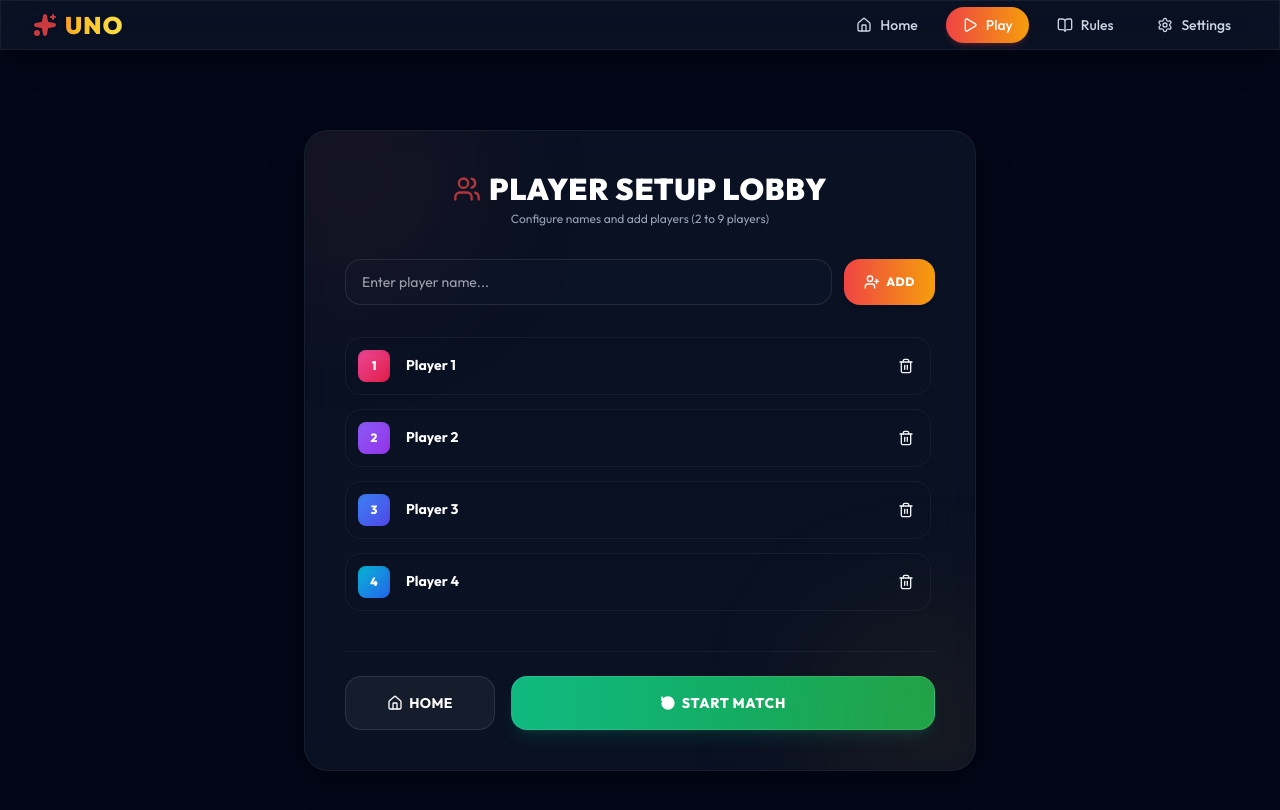
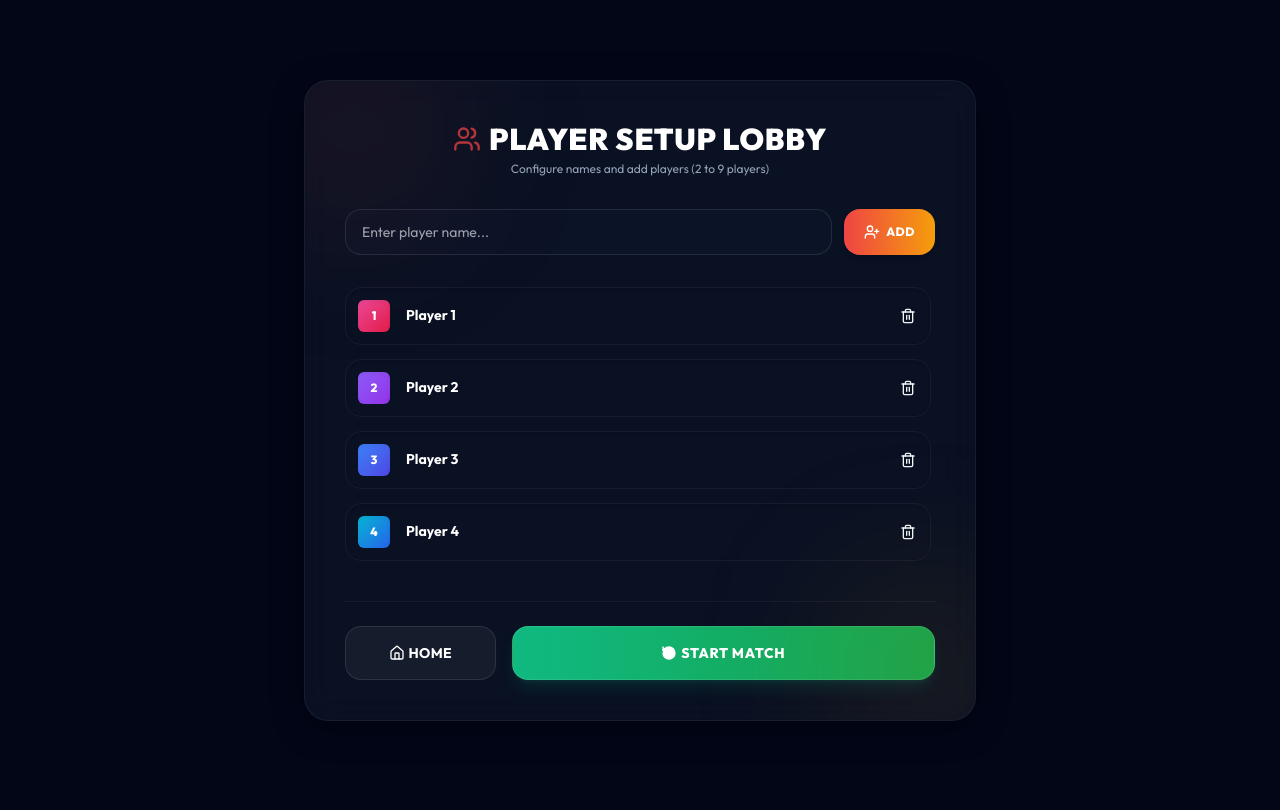
Before and after one commit to Lalith9664/UNO-Game, a React (Vite) app in the folder frontend/: page /game in a window 1280 px wide. Shown: the top 810 px of the page. Built offline with nearby package versions, Linux system fonts and the light colour scheme; the HTML template or start-up script is replaced by a standard one.

Commit message:
fix: hide navbar on game page and compact landscape lobby so Start Match button is always visible

```diff
--- a/frontend/src/App.jsx
+++ b/frontend/src/App.jsx
@@ -14,8 +14,8 @@ function AppLayout() {
   const { gameStage } = useUnoGame();
   const isGamePage = location.pathname === '/game';
 
-  // Show navbar everywhere except during active gameplay (playing/ended)
-  const showNavbar = !isGamePage || gameStage === 'setup';
+  // Hide navbar entirely on the game page (setup lobby + active game)
+  const showNavbar = !isGamePage;
 
   return (
     <div className="min-h-screen bg-slate-950 text-slate-100 flex flex-col transition-colors duration-500 selection:bg-red-500 selection:text-white">
--- a/frontend/src/pages/Game.jsx
+++ b/frontend/src/pages/Game.jsx
@@ -342,31 +342,29 @@ export const Game = () => {
       {/* UNO LOBBY / SETUP SCREEN */}
       {gameStage === 'setup' && (
         <div className={`flex-1 flex items-center justify-center relative ${
-          isLandscapeMobile ? 'p-1 h-[calc(100vh-48px)] max-h-[calc(100vh-48px)] overflow-y-auto' : 'p-2 sm:p-4 py-2 sm:py-8'
+          isLandscapeMobile ? 'p-1 h-screen max-h-screen overflow-hidden' : 'p-2 sm:p-4 py-2 sm:py-8'
         }`}>
-          <div className={`glass-panel w-full border border-white/10 shadow-2xl flex flex-col relative ${
+          <div className={`glass-panel w-full border border-white/10 shadow-2xl flex flex-col relative overflow-hidden ${
             isLandscapeMobile
-              ? 'rounded-xl max-w-sm p-3 gap-1.5 max-h-[calc(100vh-60px)] overflow-y-auto'
-              : 'rounded-[20px] sm:rounded-3xl max-w-2xl p-3 sm:p-6 md:p-10 gap-3 sm:gap-8 overflow-hidden'
+              ? 'rounded-xl max-w-sm p-2 gap-1 max-h-[calc(100vh-16px)]'
+              : 'rounded-[20px] sm:rounded-3xl max-w-2xl p-3 sm:p-6 md:p-10 gap-3 sm:gap-8'
           }`}>
             {/* Background blobs */}
             <div className="absolute -top-12 -left-12 w-48 h-48 rounded-full bg-red-500/10 blur-[80px]"></div>
             <div className="absolute -bottom-12 -right-12 w-48 h-48 rounded-full bg-amber-500/10 blur-[80px]"></div>
 
-            {/* Title */}
-            <div className="text-center flex flex-col items-center">
-              <h2 className={`font-black text-white tracking-wide uppercase flex items-center gap-2 ${
-                isLandscapeMobile ? 'text-sm' : 'text-xl sm:text-3xl'
-              }`}>
-                <Users className={`text-red-500 animate-pulse ${isLandscapeMobile ? 'h-3.5 w-3.5' : 'h-5 w-5 sm:h-7 sm:w-7'}`} />
-                <span>Player Setup Lobby</span>
-              </h2>
-              {!isLandscapeMobile && (
+            {/* Title — hidden in landscape to save space */}
+            {!isLandscapeMobile && (
+              <div className="text-center flex flex-col items-center">
+                <h2 className="font-black text-white tracking-wide uppercase flex items-center gap-2 text-xl sm:text-3xl">
+                  <Users className="text-red-500 animate-pulse h-5 w-5 sm:h-7 sm:w-7" />
+                  <span>Player Setup Lobby</span>
+                </h2>
                 <p className="text-[10px] sm:text-xs text-slate-400 mt-0.5 sm:mt-1">
                   Configure names and add players (2 to {settings.playerLimit} players)
                 </p>
-              )}
-            </div>
+              </div>
+            )}
 
             {isMultiplayer ? (
               <div className={`flex items-center justify-between rounded-2xl bg-white/5 border border-white/10 shadow-inner ${
@@ -396,7 +394,7 @@ export const Game = () => {
                   )}
                 </div>
               </div>
-            ) : (
+) : (
               /* Add Player Input */
               <form onSubmit={handleAddPlayer} className="flex gap-2 sm:gap-3">
                 <input
@@ -406,14 +404,14 @@ export const Game = () => {
                   maxLength={16}
                   onChange={(e) => setNewPlayerName(e.target.value)}
                   className={`flex-1 glass-input ${
-                    isLandscapeMobile ? 'py-1 px-2 rounded-lg text-[10px]' : 'py-1.5 px-3 sm:py-3 sm:px-4 rounded-xl sm:rounded-2xl text-xs sm:text-sm'
+                    isLandscapeMobile ? 'py-0.5 px-2 rounded-lg text-[10px]' : 'py-1.5 px-3 sm:py-3 sm:px-4 rounded-xl sm:rounded-2xl text-xs sm:text-sm'
                   }`}
                 />
                 <button
                   type="submit"
                   disabled={lobbyPlayers.length >= settings.playerLimit}
                   className={`bg-gradient-to-r from-red-500 to-amber-500 hover:from-red-650 hover:to-amber-650 text-white font-extrabold shadow-md disabled:opacity-30 transition-all flex items-center gap-1.5 uppercase tracking-wider shrink-0 ${
-                    isLandscapeMobile ? 'text-[8px] px-2 py-1 rounded-lg' : 'text-[10px] sm:text-xs px-3 py-1.5 sm:px-5 sm:py-3 rounded-xl sm:rounded-2xl'
+                    isLandscapeMobile ? 'text-[8px] px-2 py-0.5 rounded-lg' : 'text-[10px] sm:text-xs px-3 py-1.5 sm:px-5 sm:py-3 rounded-xl sm:rounded-2xl'
                   }`}
                 >
                   <UserPlus className={isLandscapeMobile ? 'h-3 w-3' : 'h-3.5 w-3.5 sm:h-4 sm:w-4'} />
@@ -423,18 +421,18 @@ export const Game = () => {
             )}
 
             <div className={`flex flex-col ${
-              isLandscapeMobile ? 'gap-0.5 max-h-[30vh] overflow-y-auto custom-scrollbar flex-shrink-0' : 'gap-2 sm:gap-3.5 max-h-[35vh] overflow-y-auto pr-1 custom-scrollbar'
+              isLandscapeMobile ? 'gap-0.5' : 'gap-2 sm:gap-3.5 max-h-[35vh] overflow-y-auto pr-1 custom-scrollbar'
             }`}>
               {lobbyPlayers.map((player, idx) => (
                 <div
                   key={player.id}
                   className={`flex items-center justify-between bg-white/3 border border-white/5 shadow-inner gap-1 ${
-                    isLandscapeMobile ? 'p-1 rounded-lg' : 'p-2.5 sm:p-3 rounded-xl sm:rounded-2xl gap-2'
+                    isLandscapeMobile ? 'p-0.5 rounded-md' : 'p-2.5 sm:p-3 rounded-xl sm:rounded-2xl gap-2'
                   }`}
                 >
                   <div className="flex items-center gap-2 sm:gap-3 min-w-0 flex-1">
-                    <div className={`rounded-lg bg-gradient-to-br ${player.avatarGradient} flex items-center justify-center text-white font-extrabold shadow-inner shrink-0 ${
-                      isLandscapeMobile ? 'h-5 w-5 text-[8px]' : 'h-7 w-7 sm:h-8 sm:w-8 text-xs'
+                    <div className={`rounded-md bg-gradient-to-br ${player.avatarGradient} flex items-center justify-center text-white font-extrabold shadow-inner shrink-0 ${
+                      isLandscapeMobile ? 'h-4 w-4 text-[7px]' : 'h-7 w-7 sm:h-8 sm:w-8 text-xs'
                     }`}>
                       {idx + 1}
                     </div>
@@ -444,8 +442,8 @@ export const Game = () => {
                       maxLength={16}
                       disabled={isMultiplayer && player.id !== myPlayerId}
                       onChange={(e) => updateLobbyPlayerName(player.id, e.target.value)}
-                      className={`bg-transparent border-b border-transparent focus:border-white/20 px-1 py-0.5 text-white font-bold outline-none w-full min-w-0 flex-1 ${
-                        isLandscapeMobile ? 'text-[10px]' : 'text-xs sm:text-sm'
+                      className={`bg-transparent border-b border-transparent focus:border-white/20 px-1 text-white font-bold outline-none w-full min-w-0 flex-1 ${
+                        isLandscapeMobile ? 'text-[9px] py-0' : 'text-xs sm:text-sm py-0.5'
                       } ${isMultiplayer && player.id !== myPlayerId ? 'cursor-default' : 'cursor-text'}`}
                     />
                   </div>
@@ -453,10 +451,10 @@ export const Game = () => {
                   {!isMultiplayer && lobbyPlayers.length > 2 && (
                     <button
                       onClick={() => removeLobbyPlayer(player.id)}
-                      className="p-1 text-slate-450 hover:text-red-400 hover:bg-red-500/10 rounded-lg transition-all shrink-0"
+                      className="p-0.5 text-slate-450 hover:text-red-400 hover:bg-red-500/10 rounded transition-all shrink-0"
                       title="Remove Player"
                     >
-                      <Trash2 className={isLandscapeMobile ? 'h-3 w-3' : 'h-4 w-4'} />
+                      <Trash2 className={isLandscapeMobile ? 'h-2.5 w-2.5' : 'h-4 w-4'} />
                     </button>
                   )}
                 </div>
@@ -465,12 +463,12 @@ export const Game = () => {
 
             {/* Lobby Footer Details */}
             <div className={`flex border-t border-white/5 ${
-              isLandscapeMobile ? 'flex-row gap-2 pt-1.5 mt-0.5' : 'flex-col sm:flex-row gap-3 sm:gap-4 pt-6 mt-2'
+              isLandscapeMobile ? 'flex-row gap-1.5 pt-1 mt-0' : 'flex-col sm:flex-row gap-3 sm:gap-4 pt-6 mt-2'
             }`}>
               <button
                 onClick={handleBackToHome}
-                className={`flex-1 rounded-xl bg-white/5 hover:bg-white/10 text-white font-bold tracking-wide uppercase transition-all duration-300 border border-white/10 flex items-center justify-center gap-1.5 ${
-                  isLandscapeMobile ? 'py-2 text-[9px] rounded-lg' : 'py-2.5 sm:py-4 sm:rounded-2xl text-xs sm:text-sm'
+                className={`flex-1 rounded-xl bg-white/5 hover:bg-white/10 text-white font-bold tracking-wide uppercase transition-all duration-300 border border-white/10 flex items-center justify-center gap-1 ${
+                  isLandscapeMobile ? 'py-1.5 text-[9px] rounded-lg' : 'py-2.5 sm:py-4 sm:rounded-2xl text-xs sm:text-sm'
                 }`}
               >
                 <Home className={isLandscapeMobile ? 'h-3 w-3' : 'h-4 w-4'} />
@@ -480,8 +478,8 @@ export const Game = () => {
               <button
                 onClick={() => { startGame(); setShowShuffleAnimation(true); }}
                 disabled={lobbyPlayers.length < 2 || (isMultiplayer && !isHost)}
-                className={`flex-grow-[2] rounded-xl bg-gradient-to-r from-emerald-500 to-green-600 hover:from-emerald-600 hover:to-green-700 text-white font-extrabold tracking-wider uppercase transition-all duration-300 shadow-lg shadow-emerald-500/15 flex items-center justify-center gap-1.5 border border-white/10 disabled:opacity-30 ${
-                  isLandscapeMobile ? 'py-2 text-[9px] rounded-lg' : 'py-2.5 sm:py-4 sm:rounded-2xl text-xs sm:text-sm'
+                className={`flex-grow-[2] rounded-xl bg-gradient-to-r from-emerald-500 to-green-600 hover:from-emerald-600 hover:to-green-700 text-white font-extrabold tracking-wider uppercase transition-all duration-300 shadow-lg shadow-emerald-500/15 flex items-center justify-center gap-1 border border-white/10 disabled:opacity-30 ${
+                  isLandscapeMobile ? 'py-1.5 text-[9px] rounded-lg' : 'py-2.5 sm:py-4 sm:rounded-2xl text-xs sm:text-sm'
                 }`}
               >
                 <RotateCcw className={`fill-white ${isLandscapeMobile ? 'h-3 w-3' : 'h-4 w-4'}`} />
```
